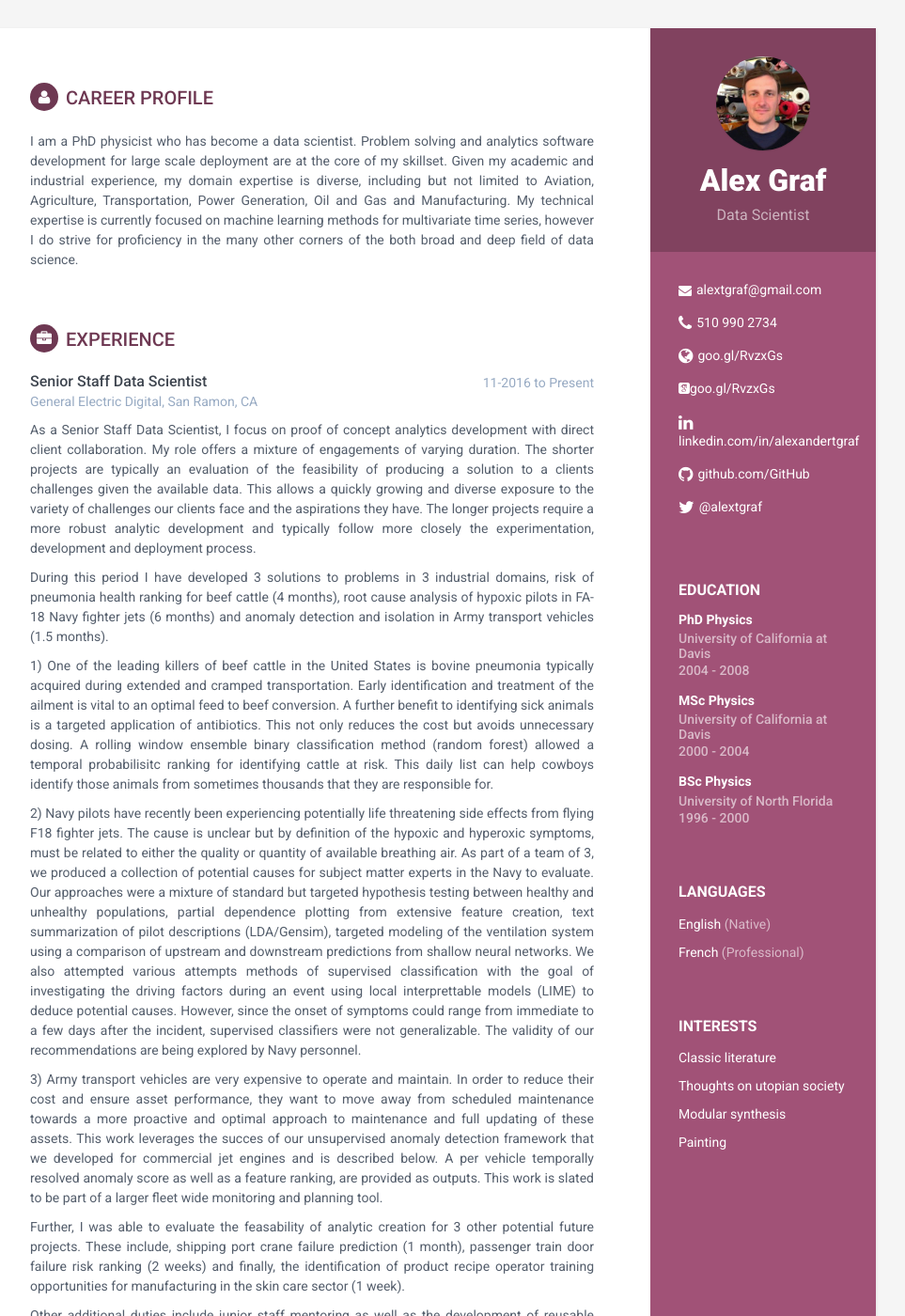
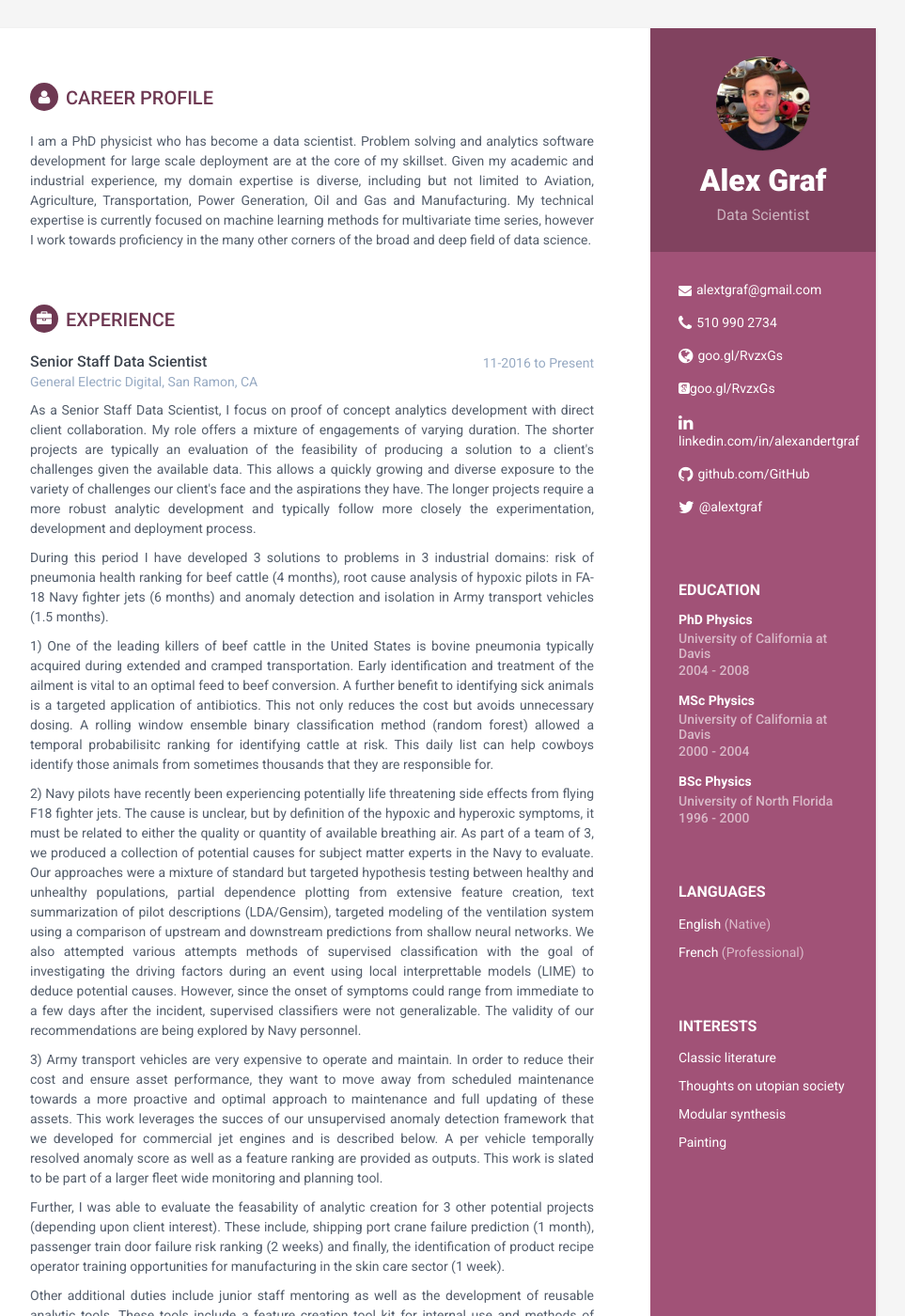
Before and after one commit to AlexanderGraf/online-cv, a Jekyll site: the page built from index.html, in a window 1280 px wide and 1400 px high. Shown: the whole window at 94% size, without its empty margins (188-1151 px from the left). Built offline with Jekyll 4.4.1, drawn with Linux system fonts in a browser that asks for light colours; some web fonts are replaced; some of the changed text lies outside the part shown.

Commit message:
updated text

```diff
--- a/_includes/career-profile.html
+++ b/_includes/career-profile.html
@@ -1,6 +1,6 @@
 <section class="section summary-section">
 <h2 class="section-title"><i class="fa fa-user"></i>Career Profile</h2>
 <div class="summary">
-    <p style="text-align:justify">I am a PhD physicist who has become a data scientist. Problem solving and analytics software development for large scale deployment are at the core of my skillset. Given my academic and industrial experience, my domain expertise is diverse, including but not limited to Aviation, Agriculture, Transportation, Power Generation, Oil and Gas and Manufacturing.  My technical expertise is currently focused on machine learning methods for multivariate time series, however I do strive for proficiency in the many other corners of the both broad and deep field of data science.</p>
+    <p style="text-align:justify">I am a PhD physicist who has become a data scientist. Problem solving and analytics software development for large scale deployment are at the core of my skillset. Given my academic and industrial experience, my domain expertise is diverse, including but not limited to Aviation, Agriculture, Transportation, Power Generation, Oil and Gas and Manufacturing.  My technical expertise is currently focused on machine learning methods for multivariate time series, however I work towards proficiency in the many other corners of the broad and deep field of data science.</p>
 </div><!--//summary-->
 </section><!--//section-->
--- a/_includes/experience.html
+++ b/_includes/experience.html
@@ -10,19 +10,19 @@
                         <div class="company">General Electric Digital, San Ramon, CA</div>
                     </div><!--//meta-->
                     <div class="details">
-                        <p style="text-align:justify">As a Senior Staff Data Scientist, I focus on proof of concept analytics development with direct client collaboration.  My role offers a mixture of engagements of varying duration.  The shorter projects are typically an evaluation of the feasibility of producing a solution to a clients challenges given the available data.  This allows a quickly growing and diverse exposure to the variety of challenges our clients face and the aspirations they have.  The longer projects require a more robust analytic development and typically follow more closely the experimentation, development and deployment process.</p>
+                        <p style="text-align:justify">As a Senior Staff Data Scientist, I focus on proof of concept analytics development with direct client collaboration.  My role offers a mixture of engagements of varying duration.  The shorter projects are typically an evaluation of the feasibility of producing a solution to a client's challenges given the available data.  This allows a quickly growing and diverse exposure to the variety of challenges our client's face and the aspirations they have.  The longer projects require a more robust analytic development and typically follow more closely the experimentation, development and deployment process.</p>
 
-                        <p style="text-align:justify">During this period I have developed 3 solutions to problems in 3 industrial domains, risk of pneumonia health ranking for beef cattle (4 months), root cause analysis of hypoxic pilots in FA-18 Navy fighter jets (6 months) and anomaly detection and isolation in Army transport vehicles (1.5 months).</p>
+                        <p style="text-align:justify">During this period I have developed 3 solutions to problems in 3 industrial domains: risk of pneumonia health ranking for beef cattle (4 months), root cause analysis of hypoxic pilots in FA-18 Navy fighter jets (6 months) and anomaly detection and isolation in Army transport vehicles (1.5 months).</p>
 
                         <p style="text-align:justify">1) One of the leading killers of beef cattle in the United States is bovine pneumonia typically acquired during extended and cramped transportation.  Early identification and treatment of the ailment is vital to an optimal feed to beef conversion.  A further benefit to identifying sick animals is a targeted application of antibiotics.  This not only reduces the cost but avoids unnecessary dosing.  A rolling window ensemble binary classification method (random forest) allowed a temporal probabilisitc ranking for identifying cattle at risk.  This daily list can help cowboys identify those animals from sometimes thousands that they are responsible for.</p>
 
-                        <p style="text-align:justify">2) Navy pilots have recently been experiencing potentially life threatening side effects from flying F18 fighter jets.  The cause is unclear but by definition of the hypoxic and hyperoxic symptoms, must be related to either the quality or quantity of available breathing air.  As part of a team of 3, we produced a collection of potential causes for subject matter experts in the Navy to evaluate.  Our approaches were a mixture of standard but targeted hypothesis testing between healthy and unhealthy populations, partial dependence plotting from extensive feature creation, text summarization of pilot descriptions (LDA/Gensim), targeted modeling of the ventilation system using a comparison of upstream and downstream predictions from shallow neural networks.  We also attempted various attempts methods of supervised classification with the goal of investigating the driving factors during an event using local interprettable models (LIME) to deduce potential causes.  However, since the onset of symptoms could range from immediate to a few days after the incident, supervised classifiers were not generalizable.  The validity of our recommendations are being explored by Navy personnel.</p>
+                        <p style="text-align:justify">2) Navy pilots have recently been experiencing potentially life threatening side effects from flying F18 fighter jets.  The cause is unclear, but by definition of the hypoxic and hyperoxic symptoms, it must be related to either the quality or quantity of available breathing air.  As part of a team of 3, we produced a collection of potential causes for subject matter experts in the Navy to evaluate.  Our approaches were a mixture of standard but targeted hypothesis testing between healthy and unhealthy populations, partial dependence plotting from extensive feature creation, text summarization of pilot descriptions (LDA/Gensim), targeted modeling of the ventilation system using a comparison of upstream and downstream predictions from shallow neural networks.  We also attempted various attempts methods of supervised classification with the goal of investigating the driving factors during an event using local interprettable models (LIME) to deduce potential causes.  However, since the onset of symptoms could range from immediate to a few days after the incident, supervised classifiers were not generalizable.  The validity of our recommendations are being explored by Navy personnel.</p>
 
-                        <p style="text-align:justify">3) Army transport vehicles are very expensive to operate and maintain.  In order to reduce their cost and ensure asset performance, they want to move away from scheduled maintenance towards a more proactive and optimal approach to maintenance and full updating of these assets.  This work leverages the succes of our unsupervised anomaly detection framework that we developed for commercial jet engines and is described below.  A per vehicle temporally resolved anomaly score as well as a feature ranking, are provided as outputs.  This work is slated to be part of a larger fleet wide monitoring and planning tool.</p>
+                        <p style="text-align:justify">3) Army transport vehicles are very expensive to operate and maintain.  In order to reduce their cost and ensure asset performance, they want to move away from scheduled maintenance towards a more proactive and optimal approach to maintenance and full updating of these assets.  This work leverages the succes of our unsupervised anomaly detection framework that we developed for commercial jet engines and is described below.  A per vehicle temporally resolved anomaly score as well as a feature ranking are provided as outputs.  This work is slated to be part of a larger fleet wide monitoring and planning tool.</p>
 
-                        <p style="text-align:justify">Further, I was able to evaluate the feasability of analytic creation for 3 other potential future projects. These include, shipping port crane failure prediction (1 month), passenger train door failure risk ranking (2 weeks) and finally, the identification of product recipe operator training opportunities for manufacturing in the skin care sector (1 week).</p>
+                        <p style="text-align:justify">Further, I was able to evaluate the feasability of analytic creation for 3 other potential projects (depending upon client interest). These include, shipping port crane failure prediction (1 month), passenger train door failure risk ranking (2 weeks) and finally, the identification of product recipe operator training opportunities for manufacturing in the skin care sector (1 week).</p>
 
-                        <p style="text-align:justify">Other additional duties include junior staff mentoring as well as the development of reusable analytic tools.  These tools include a feature creation tool kit for internal use and methods of product viability related to data validation and reconcilation or more clearly, sensor failure detection.</p>
+                        <p style="text-align:justify">Other additional duties include junior staff mentoring as well as the development of reusable analytic tools.  These tools include a feature creation tool kit for internal use and methods of product viability related to data validation and reconcilation or, more clearly, sensor failure detection.</p>
                     </div><!--//details-->
                 </div><!--//item-->
 
@@ -35,7 +35,7 @@
                         <div class="company">General Electric Digital, San Ramon, CA</div>
                     </div><!--//meta-->
                     <div class="details">
-                        <p style="text-align:justify">Due to an unexpected and sudden departure of leadership I was offered the opportunity to lead my colleagues in an acting capacity until a replacement could be recruited. I led the vision and strategy for team success as well as orchestrate data science project execution and employee career trajectories for a team of 18. Working with different groups within the company (cyber security and finance) I was able to provide Amazon Web Service access to our team for project execution for the first time.</p>
+                        <p style="text-align:justify">Due to an unexpected departure of leadership, I was offered the opportunity to lead my colleagues in an acting capacity until a replacement could be recruited. I led the vision and strategy for team success as well as orchestrated data science project execution and employee career trajectories for a team of 18. Working with different groups within the company (cyber security and finance) I was able to provide Amazon Web Service access to our team for project execution for the first time.</p>
                     </div><!--//details-->
                 </div><!--//item-->
 
@@ -48,7 +48,7 @@
                         <div class="company">General Electric Digital, San Ramon, CA</div>
                     </div><!--//meta-->
                     <div class="details">
-                        <p style="text-align:justify">During this introductory period to industry, I contributed heavily to fault detection and isolation and remaining useful life prediction for commerical jet engines.  By design engine faults in the commercial aviation industry are rare.  Therefore, applicable analytic techniques are primarily unsupervised, semi-supervised or transfer based in nature.</p>
+                        <p style="text-align:justify">During this introductory period to industry, I contributed heavily to fault detection and isolation and remaining useful life prediction for commerical jet engines.  By design, engine faults in the commercial aviation industry are rare.  Therefore, applicable analytic techniques are primarily unsupervised, semi-supervised or transfer-based in nature.</p>
 
                         <p style="text-align:justify">The few but more abundant faults are typically mundane yet important for maintenance scheduling versus cataclysmic failure.  The identification of these faults using semi-supervised learning and change point detection allows a lead time for maintenance planning.  Concept drift, class imbalance and asset healing from partial maintenance activities is a continual challenge during analytic development.  Portions of this work went on to be used in the GE Aviation jet engine monitoring analytics suite.  The work was also captured in an internal GE report.</p>
 
@@ -56,7 +56,7 @@
 
                         <p style="text-align:justify">As a result of the fact that there are, by design, few failures in industrial equipment, unsupervised anomaly detection with feature importance is a highly valuable tool to have available.  As a team of 3, we developed a reusable framework to do this relatively easily.  The approach combined preprocessing, model training, validation and testing into one pipeline.  The result is an anomaly score as a function of time and a breakdown of the contributing features at each time step.  Not knowing the signature of the anomalies required an ensemble of techniques, which look for various types of anomalies independently.  These include, cosine distance to a learned manifold (Matrix Sketching SVD), temporally based distance (Dirichlet Process Gaussian Mixture Model over a rolling temporal window of the time series covariance), a non-distance based isolation method (temporal Isolation Forest) and an information based (temporally changing Graphical Granger Causality) approach.  All of them (except for Isolation Forest) return a score which can be broken down into contributing portions allowing not only detection, but isolation, offering some insight into potential causality.  This is highly valuable for maintenance planning and proactive fault avoidance.</p>
 
-                        <p style="text-align:justify">In addition to the work in commerical aviation, I was a leading member of a team of 6 to develop a early warning solution for power generating turbines and heat exchangers for a large chemical corporation.  Our work augmented legacy GE monitoring and reactive analytics with predictive capability.  The output of the autoassociative legacy analytic acted as an input to the predictive ARIMAX model.  This work was part of a larger offering making this analytic available to their fleet of industrial equipment in general.</p>
+                        <p style="text-align:justify">In addition to the work in commerical aviation, I was a leading member of a team of 6 to develop an early warning solution for power generating turbines and heat exchangers for a large chemical corporation.  Our work augmented legacy GE monitoring and reactive analytics with predictive capability.  The output of the autoassociative legacy analytic acted as an input to the predictive ARIMAX model.  This work was part of a larger offering making this analytic available to their fleet of industrial equipment in general.</p>
                         </p>
                     </div><!--//details-->
                 </div><!--//item-->
@@ -70,7 +70,7 @@
                         <div class="company">Lawrence Livermore National Laboratory (LLNL), Livermore, CA</div>
                     </div><!--//meta-->
                     <div class="details">
-                        <p style="text-align:justify">My postdoctoral appointment allowed me to both lead and participate in 5 projects as a physicist using world class x-ray sources (LCLS at Stanford, DESY in Hamburg and OMEGA in New York). The applications of the work were diverse and included, materials science (ultrafast degradation physics in carbon), astrophysics (development of a stellar temperature diagnostic), fundamental atomic physics (free electron laser induced photoionization and excitation in Argon), high energy density physics and biology (protein crystallography).  This work resulted in numerous peer reviewed journal articles (e.g. three in Nature and one in Physical Review Letters to name a few).</p>
+                        <p style="text-align:justify">My postdoctoral appointment allowed me to both lead and participate in multiple projects as a physicist using world class x-ray sources (LCLS at Stanford, DESY in Hamburg and OMEGA in New York). The applications of the work were diverse and included, materials science (ultrafast degradation physics in carbon), astrophysics (development of a stellar temperature diagnostic), fundamental atomic physics (free electron laser induced photoionization and excitation in Argon), high energy density physics and biology (protein crystallography).  This work resulted in numerous peer reviewed journal articles (e.g. three in Nature and one in Physical Review Letters).</p>
                     </div><!--//details-->
                 </div><!--//item-->
 
@@ -96,7 +96,7 @@
                         <div class="company">Lawrence Livermore National Laboratory (LLNL), Livermore, CA</div>
                     </div><!--//meta-->
                     <div class="details">
-                        <p style="text-align:justify">The research assistant portion of this role required hands on experiemental work at the LLNL electron beam ion trap.  The purpose was fundamental studies in atomic physics primarily applicable to astrophysical diagnostics.  One main publication captured this work in the peeer reviewed Astrophysical Journal.</p>
+                        <p style="text-align:justify">The research assistant portion of this role required hands on experiemental work at the LLNL electron beam ion trap.  The purpose was fundamental studies in atomic physics primarily applicable to astrophysical diagnostics.  One main publication captured this work in the peer reviewed Astrophysical Journal.</p>
                     </div><!--//details-->
                 </div><!--//item-->
             </section><!--//section-->
--- a/_includes/projects.html
+++ b/_includes/projects.html
@@ -5,6 +5,6 @@
                 </div><!--//intro-->
                 <div class="item">
                     <span class="project-title"><a href="#hook">NLP topics for times series analysis?</a></span>
-                    <p style="text-align:justify">Always of interest to me is finding alternative uses for mature and proven analytics.  This often means taking an approach in one field and applying it in another.  For example, I am currently exploring a method to use the idea of distributed word representations, but in a time series setting.  Time series can be converted to text using SAX, which opens up the world of NLP and text mining techniques for consideration.  The challenge is to adapt this historically univariate approach to a multivariate setting.  One way to do this is to capture the interactions of the signals using covariance or an empirical mutual information (although non trivial) and then apply something like word2vec or GloVe to each univariate value.  Another approach is to learn the word vectors across sensors for a given time point.  The order of sensors matter in this case, but as long as you are consistent between training and testing, there should be no problem.  You could also imagine shuffling the column order and using some ensemble of the result (the same random seed should be used between training and testing). The value is that one can leverage an unabeled data set (which are typically easily had) for pretraining for use in a supervised model with many fewer labels.  This is often the setting for high value asset failure as mentioned many times above, but is applicable in general for detecting rare events. This is a work in progress.</p>
+                    <p style="text-align:justify">Always of interest to me is finding alternative uses for mature and proven analytics.  This often means taking an approach in one field and applying it in another.  For example, I am currently exploring a method to use the idea of distributed word representations, but in a time series setting.  Time series can be converted to text using SAX, which opens up the world of NLP and text mining techniques for consideration.  The challenge is to adapt this historically univariate approach to a multivariate setting.  One way to do this is to capture the interactions of the signals using covariance or an empirical mutual information (although non trivial) and then apply something like word2vec or GloVe to each univariate value.  Another approach is to learn the word vectors across sensors for a given time point.  The order of sensors matter in this case, but as long as you are consistent between training and testing, there should be no problem.  You could also imagine shuffling the column order and using some ensemble of the result (the same random seed should be used between training and testing). The value is that one can leverage an unlabeled data set (which are typically easily had) for pretraining for use in a supervised model with many fewer labels.  This is often the setting for high value asset failure as mentioned many times above, but is applicable in general for detecting rare events. This is a work in progress.</p>
                 </div><!--//item-->
             </section><!--//section-->
```
